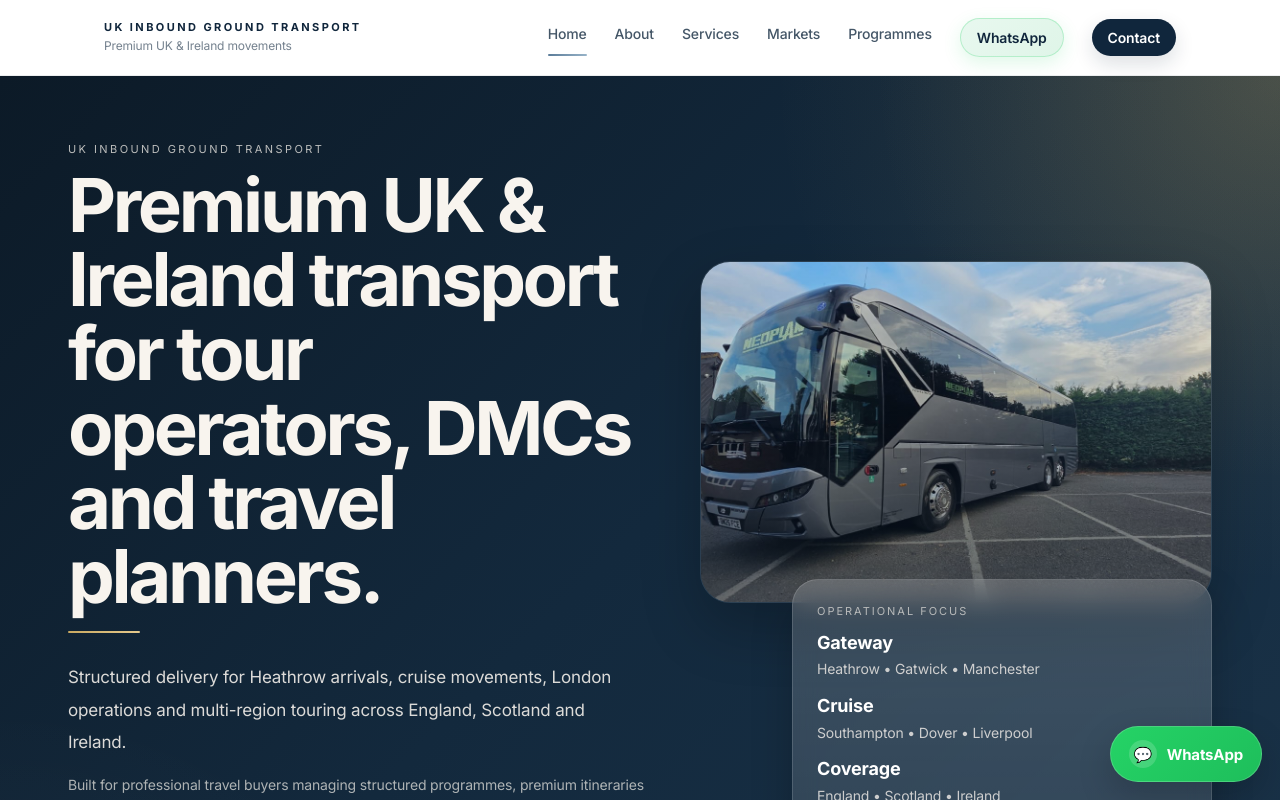
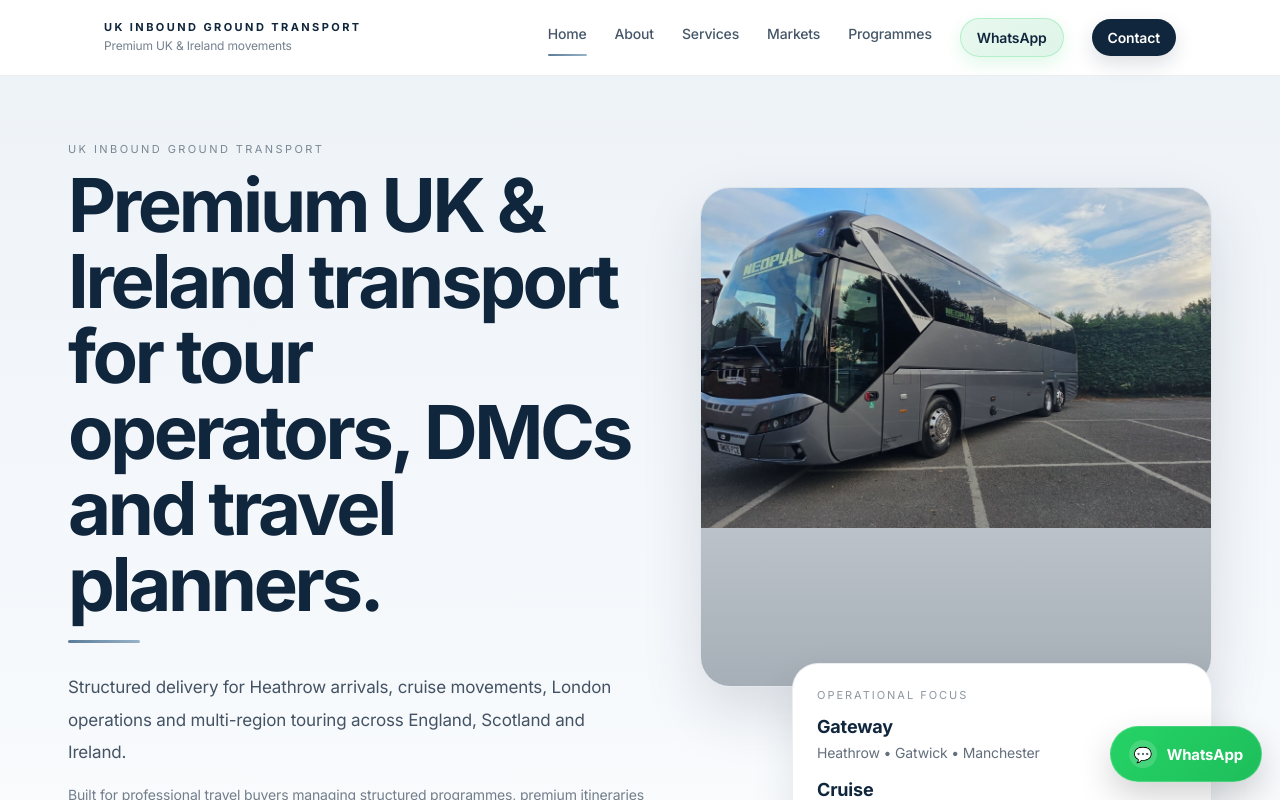
Before and after one commit to kandiahtk-crypto/Project-, a Next.js app: page / in a window 1280 px wide. Shown: the top 800 px of the page. Built offline with nearby package versions, Linux system fonts and the light colour scheme.

Commit message:
Refactor styles and class names for consistency
Refactor styles and class names for consistency and improved design. Update background colors, borders, and shadows throughout the page.

```diff
--- a/src/app/page.tsx
+++ b/src/app/page.tsx
@@ -216,7 +216,6 @@ export default function HomePage() {
       />
 
       <section style={heroSection}>
-        <div style={heroOverlay} />
         <div style={containerWide}>
           <div style={heroShell}>
             <div style={heroGrid} className="hero-grid">
@@ -263,7 +262,7 @@ export default function HomePage() {
               </div>
 
               <div style={heroVisualStack}>
-                <div style={heroImageFrame}>
+                <div style={heroImageFrame} className="hero-image premium-card">
                   <img
                     src="/hero-coach.png"
                     alt="Luxury UK touring coach"
@@ -272,7 +271,7 @@ export default function HomePage() {
                   <div style={heroImageOverlay} />
                 </div>
 
-                <div style={heroFloatingCard}>
+                <div style={heroFloatingCard} className="premium-card">
                   <p style={floatingEyebrow}>Operational focus</p>
 
                   <div style={floatingGrid}>
@@ -347,7 +346,7 @@ export default function HomePage() {
           </div>
 
           <div style={gatewayEditorialGrid} className="gateway-grid">
-            <div style={gatewayEditorialCard}>
+            <div style={gatewayEditorialCard} className="premium-card">
               <div style={gatewayAccent} />
               <p style={gatewayHeading}>Airports</p>
 
@@ -392,7 +391,7 @@ export default function HomePage() {
               </div>
             </div>
 
-            <div style={gatewayEditorialCard}>
+            <div style={gatewayEditorialCard} className="premium-card">
               <div style={gatewayAccent} />
               <p style={gatewayHeading}>Cruise ports</p>
 
@@ -497,7 +496,7 @@ export default function HomePage() {
             </div>
 
             <div style={planningGrid} className="feature-grid">
-              <article style={planningCard}>
+              <article style={planningCard} className="premium-card">
                 <div style={cardAccent} />
                 <h3 style={cardTitle}>Programme-first approach</h3>
                 <p style={cardText}>
@@ -506,7 +505,7 @@ export default function HomePage() {
                 </p>
               </article>
 
-              <article style={planningCard}>
+              <article style={planningCard} className="premium-card">
                 <div style={cardAccent} />
                 <h3 style={cardTitle}>Multi-region coordination</h3>
                 <p style={cardText}>
@@ -515,7 +514,7 @@ export default function HomePage() {
                 </p>
               </article>
 
-              <article style={planningCard}>
+              <article style={planningCard} className="premium-card">
                 <div style={cardAccent} />
                 <h3 style={cardTitle}>Reliable delivery</h3>
                 <p style={cardText}>
@@ -553,7 +552,12 @@ export default function HomePage() {
 
             <div style={planningGrid} className="feature-grid">
               {planningCards.map((item) => (
-                <a key={item.title} href={item.href} style={planningCard}>
+                <a
+                  key={item.title}
+                  href={item.href}
+                  style={planningCard}
+                  className="premium-card"
+                >
                   <div style={cardTopRow}>
                     <h3 style={cardTitle}>{item.title}</h3>
                     <span style={cardArrow}>→</span>
@@ -596,7 +600,12 @@ export default function HomePage() {
 
           <div style={marketsGrid}>
             {markets.map((market) => (
-              <a key={market.title} href={market.href} style={marketCard}>
+              <a
+                key={market.title}
+                href={market.href}
+                style={marketCard}
+                className="premium-card"
+              >
                 <div style={cardTopRow}>
                   <h3 style={cardTitle}>{market.title}</h3>
                   <span style={cardArrow}>→</span>
@@ -630,7 +639,12 @@ export default function HomePage() {
 
           <div style={regionsGrid} className="feature-grid">
             {regionCards.map((item) => (
-              <a key={item.title} href={item.href} style={regionCard}>
+              <a
+                key={item.title}
+                href={item.href}
+                style={regionCard}
+                className="premium-card"
+              >
                 <div style={cardAccent} />
                 <div style={cardTopRow}>
                   <h3 style={cardTitle}>{item.title}</h3>
@@ -661,7 +675,7 @@ export default function HomePage() {
                 programme delivery.
               </p>
 
-              <div style={editorialPanel}>
+              <div style={editorialPanel} className="premium-card">
                 <p style={panelEyebrow}>Example England itinerary</p>
                 <p style={panelText}>
                   London arrivals, Oxford, Bath, Cambridge, York and the Lake
@@ -729,7 +743,7 @@ export default function HomePage() {
             </a>
           </div>
 
-          <div style={leadFormWrap}>
+          <div style={leadFormWrap} className="premium-card">
             <ProgrammeEnquiryForm />
           </div>
         </div>
@@ -739,7 +753,7 @@ export default function HomePage() {
 }
 
 const pageShell: CSSProperties = {
-  background: "#F6F1E8",
+  background: "#FCFAF6",
 };
 
 const containerWide: CSSProperties = {
@@ -765,41 +779,33 @@ const heroSection: CSSProperties = {
   overflow: "hidden",
   padding: "56px 0 92px",
   background:
-    "radial-gradient(circle at top right, rgba(201,169,97,0.16), transparent 24%), linear-gradient(135deg, #0C1A27 0%, #13293D 46%, #1B344A 100%)",
-};
-
-const heroOverlay: CSSProperties = {
-  position: "absolute",
-  inset: 0,
-  background:
-    "radial-gradient(circle at top right, rgba(201,169,97,0.16), transparent 30%), radial-gradient(circle at bottom left, rgba(255,255,255,0.05), transparent 28%)",
-  pointerEvents: "none",
+    "linear-gradient(180deg, #EEF3F8 0%, #F6F9FC 52%, #FFFFFF 100%)",
 };
 
 const section: CSSProperties = {
   padding: "108px 0",
-  background: "linear-gradient(180deg, #F6F1E8 0%, #F3EDE4 100%)",
+  background: "linear-gradient(180deg, #FFFFFF 0%, #FCFAF6 100%)",
 };
 
 const sectionSoft: CSSProperties = {
   padding: "96px 0",
-  background: "linear-gradient(180deg, #F0E8DE 0%, #ECE3D7 100%)",
+  background: "linear-gradient(180deg, #F8FAFC 0%, #EEF3F7 100%)",
 };
 
 const sectionSoftAlt: CSSProperties = {
   padding: "96px 0",
-  background: "linear-gradient(180deg, #EEE6DB 0%, #F6F1E8 100%)",
+  background: "linear-gradient(180deg, #F6F8FB 0%, #FFFFFF 100%)",
 };
 
 const sectionTint: CSSProperties = {
   padding: "96px 0",
-  background: "linear-gradient(180deg, #F3ECE3 0%, #EAE1D4 100%)",
+  background: "linear-gradient(180deg, #F2F5F9 0%, #E8EEF4 100%)",
 };
 
 const leadSection: CSSProperties = {
   padding: "108px 0 84px",
-  background: "linear-gradient(180deg, #F8F3EB 0%, #F1E8DC 100%)",
-  borderTop: "1px solid rgba(22,33,43,0.06)",
+  background: "linear-gradient(180deg, #F6F8FB 0%, #EDF2F6 100%)",
+  borderTop: "1px solid rgba(16,38,60,0.06)",
 };
 
 const heroShell: CSSProperties = {
@@ -829,8 +835,8 @@ const heroImageFrame: CSSProperties = {
   minHeight: 340,
   borderRadius: 30,
   overflow: "hidden",
-  boxShadow: "0 24px 60px rgba(0, 0, 0, 0.24)",
-  border: "1px solid rgba(255,255,255,0.10)",
+  boxShadow: "0 24px 60px rgba(18,36,56,0.14)",
+  border: "1px solid rgba(18,36,56,0.08)",
 };
 
 const heroImage: CSSProperties = {
@@ -844,7 +850,7 @@ const heroImageOverlay: CSSProperties = {
   position: "absolute",
   inset: 0,
   background:
-    "linear-gradient(180deg, rgba(10,29,48,0.08) 0%, rgba(10,29,48,0.48) 100%)",
+    "linear-gradient(180deg, rgba(10,29,48,0.04) 0%, rgba(10,29,48,0.34) 100%)",
 };
 
 const heroFloatingCard: CSSProperties = {
@@ -854,11 +860,9 @@ const heroFloatingCard: CSSProperties = {
   width: "min(92%, 420px)",
   padding: "24px",
   borderRadius: 26,
-  background:
-    "linear-gradient(180deg, rgba(255,255,255,0.18) 0%, rgba(255,255,255,0.10) 100%)",
-  border: "1px solid rgba(255,255,255,0.14)",
-  boxShadow: "0 18px 40px rgba(0,0,0,0.22)",
-  backdropFilter: "blur(12px)",
+  background: "#FFFFFF",
+  border: "1px solid rgba(18,36,56,0.08)",
+  boxShadow: "0 18px 40px rgba(18,36,56,0.10)",
 };
 
 const proofStrip: CSSProperties = {
@@ -874,10 +878,10 @@ const proofItem: CSSProperties = {
   minHeight: 36,
   padding: "0 14px",
   borderRadius: 999,
-  background: "rgba(255,255,255,0.08)",
-  border: "1px solid rgba(255,255,255,0.12)",
+  background: "#E8EEF4",
+  border: "1px solid rgba(18,36,56,0.08)",
   fontSize: 13,
-  color: "rgba(248,244,238,0.82)",
+  color: "rgba(18,36,56,0.76)",
 };
 
 const sectionSplit: CSSProperties = {
@@ -891,7 +895,7 @@ const eyebrow: CSSProperties = {
   fontSize: 11,
   letterSpacing: "0.22em",
   textTransform: "uppercase",
-  color: "rgba(248,244,238,0.74)",
+  color: "rgba(18,36,56,0.52)",
 };
 
 const sectionLabel: CSSProperties = {
@@ -899,18 +903,18 @@ const sectionLabel: CSSProperties = {
   fontSize: 11,
   letterSpacing: "0.2em",
   textTransform: "uppercase",
-  color: "rgba(22,33,43,0.54)",
+  color: "rgba(18,36,56,0.52)",
 };
 
 const heroTitle: CSSProperties = {
   margin: "12px 0 18px",
   maxWidth: 760,
   fontSize: "clamp(2.2rem, 5.8vw, 5rem)",
-  lineHeight: 1,
+  lineHeight: 1.02,
   letterSpacing: "-0.045em",
   fontWeight: 700,
   fontFamily: "var(--font-sans)",
-  color: "#F8F4EE",
+  color: "#10263C",
 };
 
 const sectionTitle: CSSProperties = {
@@ -921,15 +925,15 @@ const sectionTitle: CSSProperties = {
   letterSpacing: "-0.03em",
   fontWeight: 650,
   fontFamily: "var(--font-sans)",
-  color: "#16212B",
+  color: "#10263C",
 };
 
 const divider: CSSProperties = {
   width: 72,
-  height: 2,
+  height: 3,
   margin: "18px 0 28px",
   borderRadius: 999,
-  background: "linear-gradient(90deg, #C9A961 0%, #E5C98C 100%)",
+  background: "linear-gradient(90deg, #5B7C99 0%, #97B3C8 100%)",
 };
 
 const luxuryRule: CSSProperties = {
@@ -937,7 +941,7 @@ const luxuryRule: CSSProperties = {
   height: 2,
   margin: "20px 0 24px",
   borderRadius: 999,
-  background: "linear-gradient(90deg, #C9A961 0%, rgba(201,169,97,0.16) 100%)",
+  background: "linear-gradient(90deg, #5B7C99 0%, rgba(91,124,153,0.18) 100%)",
 };
 
 const finalSectionRule: CSSProperties = {
@@ -945,7 +949,7 @@ const finalSectionRule: CSSProperties = {
   height: 2,
   margin: "0 0 22px",
   borderRadius: 999,
-  background: "linear-gradient(90deg, #C9A961 0%, rgba(201,169,97,0.16) 100%)",
+  background: "linear-gradient(90deg, #5B7C99 0%, rgba(91,124,153,0.18) 100%)",
 };
 
 const heroText: CSSProperties = {
@@ -953,7 +957,7 @@ const heroText: CSSProperties = {
   maxWidth: 700,
   fontSize: 17,
   lineHeight: 1.9,
-  color: "rgba(248,244,238,0.88)",
+  color: "rgba(18,36,56,0.78)",
 };
 
 const heroSubText: CSSProperties = {
@@ -961,7 +965,7 @@ const heroSubText: CSSProperties = {
   maxWidth: 640,
   fontSize: 14,
   lineHeight: 1.8,
-  color: "rgba(248,244,238,0.68)",
+  color: "rgba(18,36,56,0.58)",
 };
 
 const sectionText: CSSProperties = {
@@ -969,7 +973,7 @@ const sectionText: CSSProperties = {
   maxWidth: 700,
   fontSize: 17,
   lineHeight: 1.9,
-  color: "rgba(22,33,43,0.76)",
+  color: "rgba(18,36,56,0.74)",
 };
 
 const heroActions: CSSProperties = {
@@ -995,12 +999,12 @@ const primaryButton: CSSProperties = {
   minHeight: 58,
   padding: "0 28px",
   borderRadius: 999,
-  background: "linear-gradient(135deg, #C9A961 0%, #B58A3B 100%)",
-  color: "#0C1A27",
+  background: "#10263C",
+  color: "#FFFFFF",
   textDecoration: "none",
   fontWeight: 700,
-  border: "1px solid rgba(255,255,255,0.08)",
-  boxShadow: "0 14px 30px rgba(0,0,0,0.18)",
+  border: "1px solid rgba(16,38,60,0.10)",
+  boxShadow: "0 12px 26px rgba(16,38,60,0.16)",
 };
 
 const secondaryButton: CSSProperties = {
@@ -1010,23 +1014,22 @@ const secondaryButton: CSSProperties = {
   minHeight: 58,
   padding: "0 24px",
   borderRadius: 999,
-  background: "rgba(255,255,255,0.08)",
-  color: "#F8F4EE",
+  background: "#FFFFFF",
+  color: "#10263C",
   textDecoration: "none",
   fontWeight: 600,
-  border: "1px solid rgba(255,255,255,0.14)",
-  backdropFilter: "blur(10px)",
+  border: "1px solid rgba(16,38,60,0.10)",
 };
 
 const softInlineLink: CSSProperties = {
   textDecoration: "none",
-  color: "#16212B",
+  color: "#10263C",
   fontWeight: 600,
   display: "inline-flex",
   alignItems: "center",
   gap: 6,
   paddingBottom: 2,
-  borderBottom: "1px solid rgba(201,169,97,0.38)",
+  borderBottom: "1px solid rgba(91,124,153,0.34)",
 };
 
 const heroMiniPoints: CSSProperties = {
@@ -1042,10 +1045,10 @@ const heroMiniPill: CSSProperties = {
   minHeight: 36,
   padding: "0 13px",
   borderRadius: 999,
-  background: "rgba(255,255,255,0.08)",
-  border: "1px solid rgba(255,255,255,0.12)",
+  background: "#EAF0F5",
+  border: "1px solid rgba(18,36,56,0.08)",
   fontSize: 13,
-  color: "rgba(248,244,238,0.82)",
+  color: "rgba(18,36,56,0.74)",
 };
 
 const floatingEyebrow: CSSProperties = {
@@ -1053,7 +1056,7 @@ const floatingEyebrow: CSSProperties = {
   fontSize: 11,
   letterSpacing: "0.18em",
   textTransform: "uppercase",
-  color: "rgba(248,244,238,0.64)",
+  color: "rgba(18,36,56,0.48)",
 };
 
 const floatingGrid: CSSProperties = {
@@ -1065,7 +1068,7 @@ const floatingValue: CSSProperties = {
   margin: "0 0 4px",
   fontSize: 18,
   lineHeight: 1.2,
-  color: "#FFFFFF",
+  color: "#10263C",
   fontWeight: 700,
 };
 
@@ -1073,7 +1076,7 @@ const floatingLabel: CSSProperties = {
   margin: 0,
   fontSize: 14,
   lineHeight: 1.7,
-  color: "rgba(248,244,238,0.78)",
+  color: "rgba(18,36,56,0.66)",
 };
 
 const gatewayEditorialGrid: CSSProperties = {
@@ -1087,16 +1090,16 @@ const gatewayEditorialCard: CSSProperties = {
   gap: 18,
   padding: "32px 28px",
   borderRadius: 28,
-  background: "#FCF9F4",
-  border: "1px solid rgba(22,33,43,0.08)",
-  boxShadow: "0 14px 32px rgba(22,33,43,0.06)",
+  background: "#FFFFFF",
+  border: "1px solid rgba(18,36,56,0.08)",
+  boxShadow: "0 12px 32px rgba(18,36,56,0.06)",
 };
 
 const gatewayAccent: CSSProperties = {
   width: 48,
-  height: 2,
+  height: 3,
   borderRadius: 999,
-  background: "linear-gradient(90deg, #C9A961 0%, #E5C98C 100%)",
+  background: "linear-gradient(90deg, #5B7C99 0%, #97B3C8 100%)",
 };
 
 const gatewayHeading: CSSProperties = {
@@ -1104,7 +1107,7 @@ const gatewayHeading: CSSProperties = {
   fontSize: 12,
   letterSpacing: "0.16em",
   textTransform: "uppercase",
-  color: "rgba(22,33,43,0.52)",
+  color: "rgba(18,36,56,0.52)",
 };
 
 const gatewayRichList: CSSProperties = {
@@ -1114,7 +1117,7 @@ const gatewayRichList: CSSProperties = {
 
 const gatewayRichItem: CSSProperties = {
   paddingBottom: 14,
-  borderBottom: "1px solid rgba(22,33,43,0.08)",
+  borderBottom: "1px solid rgba(18,36,56,0.08)",
 };
 
 const gatewayRichItemLast: CSSProperties = {
@@ -1131,7 +1134,7 @@ const gatewayName: CSSProperties = {
   margin: "0 0 4px",
   fontSize: 22,
   lineHeight: 1.25,
-  color: "#16212B",
+  color: "#10263C",
   fontWeight: 700,
 };
 
@@ -1139,7 +1142,7 @@ const gatewayMeta: CSSProperties = {
   margin: 0,
   fontSize: 14,
   lineHeight: 1.7,
-  color: "rgba(22,33,43,0.64)",
+  color: "rgba(18,36,56,0.64)",
 };
 
 const supportGrid: CSSProperties = {
@@ -1149,10 +1152,10 @@ const supportGrid: CSSProperties = {
 
 const supportItem: CSSProperties = {
   paddingBottom: 14,
-  borderBottom: "1px solid rgba(22,33,43,0.08)",
+  borderBottom: "1px solid rgba(18,36,56,0.08)",
   fontSize: 20,
   lineHeight: 1.55,
-  color: "#16212B",
+  color: "#10263C",
 };
 
 const planningGrid: CSSProperties = {
@@ -1176,10 +1179,10 @@ const planningCard: CSSProperties = {
   display: "block",
   padding: "30px",
   borderRadius: 26,
-  background: "#FCF9F4",
-  border: "1px solid rgba(22,33,43,0.08)",
+  background: "#FFFFFF",
+  border: "1px solid rgba(18,36,56,0.08)",
   textDecoration: "none",
-  boxShadow: "0 14px 30px rgba(22,33,43,0.05)",
+  boxShadow: "0 12px 28px rgba(18,36,56,0.05)",
 };
 
 const marketCard: CSSProperties = {
@@ -1187,27 +1190,27 @@ const marketCard: CSSProperties = {
   padding: "30px",
   borderRadius: 26,
   background: "#FFFFFF",
-  border: "1px solid rgba(22,33,43,0.08)",
+  border: "1px solid rgba(18,36,56,0.08)",
   textDecoration: "none",
-  boxShadow: "0 14px 30px rgba(22,33,43,0.05)",
+  boxShadow: "0 12px 28px rgba(18,36,56,0.05)",
 };
 
 const regionCard: CSSProperties = {
   display: "block",
   padding: "30px",
   borderRadius: 26,
-  background: "#FCF9F4",
-  border: "1px solid rgba(22,33,43,0.08)",
+  background: "#FFFFFF",
+  border: "1px solid rgba(18,36,56,0.08)",
   textDecoration: "none",
-  boxShadow: "0 14px 30px rgba(22,33,43,0.05)",
+  boxShadow: "0 12px 28px rgba(18,36,56,0.05)",
 };
 
 const cardAccent: CSSProperties = {
   width: 48,
-  height: 2,
+  height: 3,
   borderRadius: 999,
   marginBottom: 16,
-  background: "linear-gradient(90deg, #C9A961 0%, #E5C98C 100%)",
+  background: "linear-gradient(90deg, #5B7C99 0%, #97B3C8 100%)",
 };
 
 const cardTopRow: CSSProperties = {
@@ -1224,7 +1227,7 @@ const cardTitle: CSSProperties = {
   lineHeight: 1.1,
   letterSpacing: "-0.02em",
   fontWeight: 700,
-  color: "#16212B",
+  color: "#10263C",
   flex: 1,
 };
 
@@ -1232,13 +1235,13 @@ const cardText: CSSProperties = {
   margin: 0,
   fontSize: 16,
   lineHeight: 1.85,
-  color: "rgba(22,33,43,0.72)",
+  color: "rgba(18,36,56,0.72)",
 };
 
 const cardArrow: CSSProperties = {
   fontSize: 22,
   lineHeight: 1,
-  color: "#B58A3B",
+  color: "#5B7C99",
   paddingTop: 4,
 };
 
@@ -1246,9 +1249,9 @@ const editorialPanel: CSSProperties = {
   marginTop: 34,
   padding: "32px 28px",
   borderRadius: 28,
-  background: "#FBF7F1",
-  border: "1px solid rgba(22,33,43,0.08)",
-  boxShadow: "0 14px 30px rgba(22,33,43,0.05)",
+  background: "#FFFFFF",
+  border: "1px solid rgba(18,36,56,0.08)",
+  boxShadow: "0 12px 28px rgba(18,36,56,0.05)",
 };
 
 const panelEyebrow: CSSProperties = {
@@ -1256,19 +1259,19 @@ const panelEyebrow: CSSProperties = {
   fontSize: 12,
   letterSpacing: "0.16em",
   textTransform: "uppercase",
-  color: "rgba(22,33,43,0.52)",
+  color: "rgba(18,36,56,0.52)",
 };
 
 const panelText: CSSProperties = {
   margin: "0 0 14px",
   fontSize: 16,
   lineHeight: 1.8,
-  color: "rgba(22,33,43,0.72)",
+  color: "rgba(18,36,56,0.72)",
 };
 
 const panelLink: CSSProperties = {
   textDecoration: "none",
-  color: "#16212B",
+  color: "#10263C",
   fontWeight: 600,
   display: "inline-flex",
   alignItems: "center",
@@ -1283,14 +1286,14 @@ const faqList: CSSProperties = {
 
 const faqItem: CSSProperties = {
   padding: "0 0 16px",
-  borderBottom: "1px solid rgba(22,33,43,0.08)",
+  borderBottom: "1px solid rgba(18,36,56,0.08)",
 };
 
 const faqQuestion: CSSProperties = {
   fontSize: 16,
   fontWeight: 600,
   cursor: "pointer",
-  color: "#16212B",
+  color: "#10263C",
   listStyle: "none",
   display: "flex",
   alignItems: "center",
@@ -1302,7 +1305,7 @@ const faqQuestion: CSSProperties = {
 const faqPlus: CSSProperties = {
   fontSize: 22,
   lineHeight: 1,
-  color: "#B58A3B",
+  color: "#5B7C99",
   fontWeight: 500,
 };
 
@@ -1310,7 +1313,7 @@ const faqAnswer: CSSProperties = {
   marginTop: 8,
   fontSize: 15,
   lineHeight: 1.75,
-  color: "rgba(22,33,43,0.72)",
+  color: "rgba(18,36,56,0.72)",
 };
 
 const leadIntroBar: CSSProperties = {
@@ -1327,22 +1330,22 @@ const leadIntroPill: CSSProperties = {
   minHeight: 36,
   padding: "0 12px",
   borderRadius: 999,
-  background: "#EFE7DA",
-  border: "1px solid rgba(22,33,43,0.08)",
+  background: "#EAF0F5",
+  border: "1px solid rgba(18,36,56,0.08)",
   fontSize: 13,
-  color: "rgba(22,33,43,0.72)",
+  color: "rgba(18,36,56,0.72)",
 };
 
 const leadIntroNote: CSSProperties = {
   fontSize: 13,
-  color: "rgba(22,33,43,0.62)",
+  color: "rgba(18,36,56,0.62)",
 };
 
 const leadFormWrap: CSSProperties = {
   marginTop: 30,
   padding: "30px",
   borderRadius: 30,
-  background: "linear-gradient(180deg, #FFFDF9 0%, #F8F2E9 100%)",
-  border: "1px solid rgba(22,33,43,0.10)",
-  boxShadow: "0 18px 36px rgba(22,33,43,0.08)",
+  background: "#FFFFFF",
+  border: "1px solid rgba(18,36,56,0.10)",
+  boxShadow: "0 16px 34px rgba(18,36,56,0.08)",
 };
```
